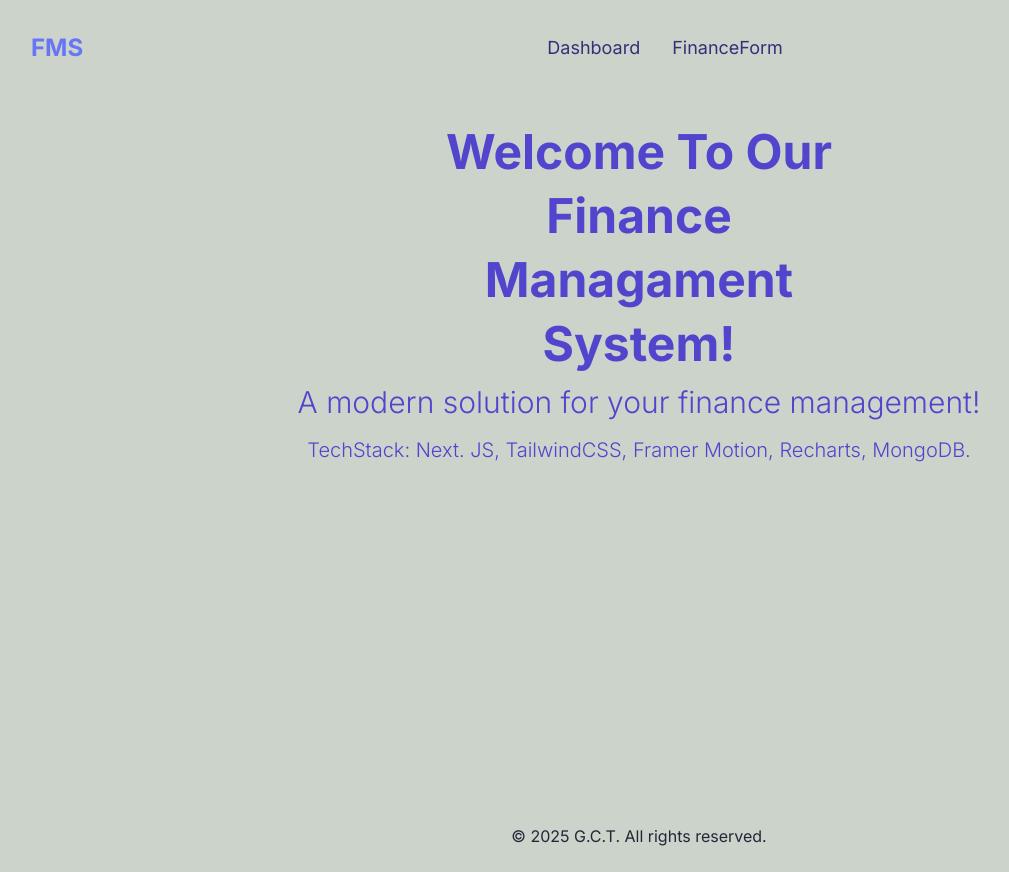
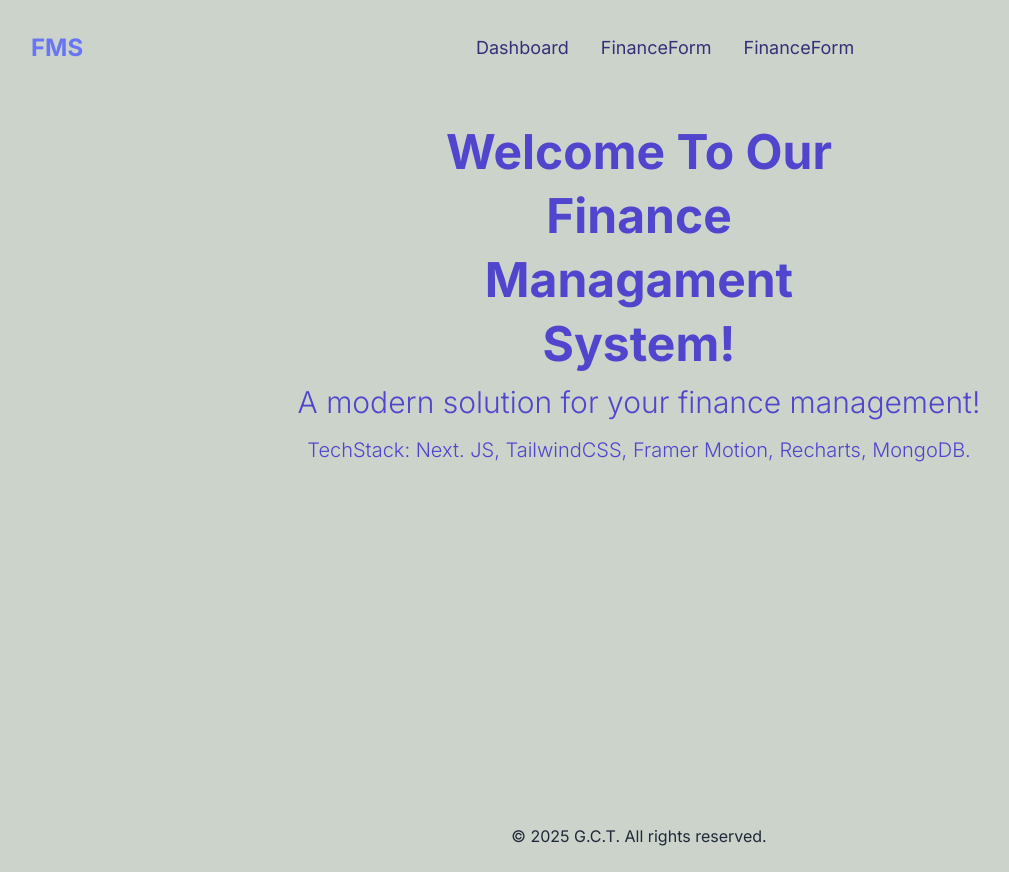
Before and after one commit to Arbab02/fms, a Next.js app: page / in a window 1280 px wide. Shown: the whole page, without its empty margins (1-1010 px from the left). Built offline with nearby package versions, Linux system fonts and the light colour scheme.

Commit message:
Update Navbar.jsx

```diff
--- a/src/components/Navbar.jsx
+++ b/src/components/Navbar.jsx
@@ -45,6 +45,7 @@ const navRef = useRef(null);
             {/* <Link href="/" className="text-indigo-900 font-normal text-lg hover:text-pink-700">Home</Link> */}
             <Link href="/Dashboard" className="text-indigo-900 font-normal text-lg hover:text-pink-700">Dashboard</Link>
             <Link href="/FinanceForm" className="text-indigo-900 font-normal text-lg hover:text-pink-700">FinanceForm</Link>
+            <a href="/https://liveblocks-red.vercel.app/" target="_blank" className="text-indigo-900 font-normal text-lg hover:text-pink-700">FinanceForm</a>
 
           </div>
 
```
